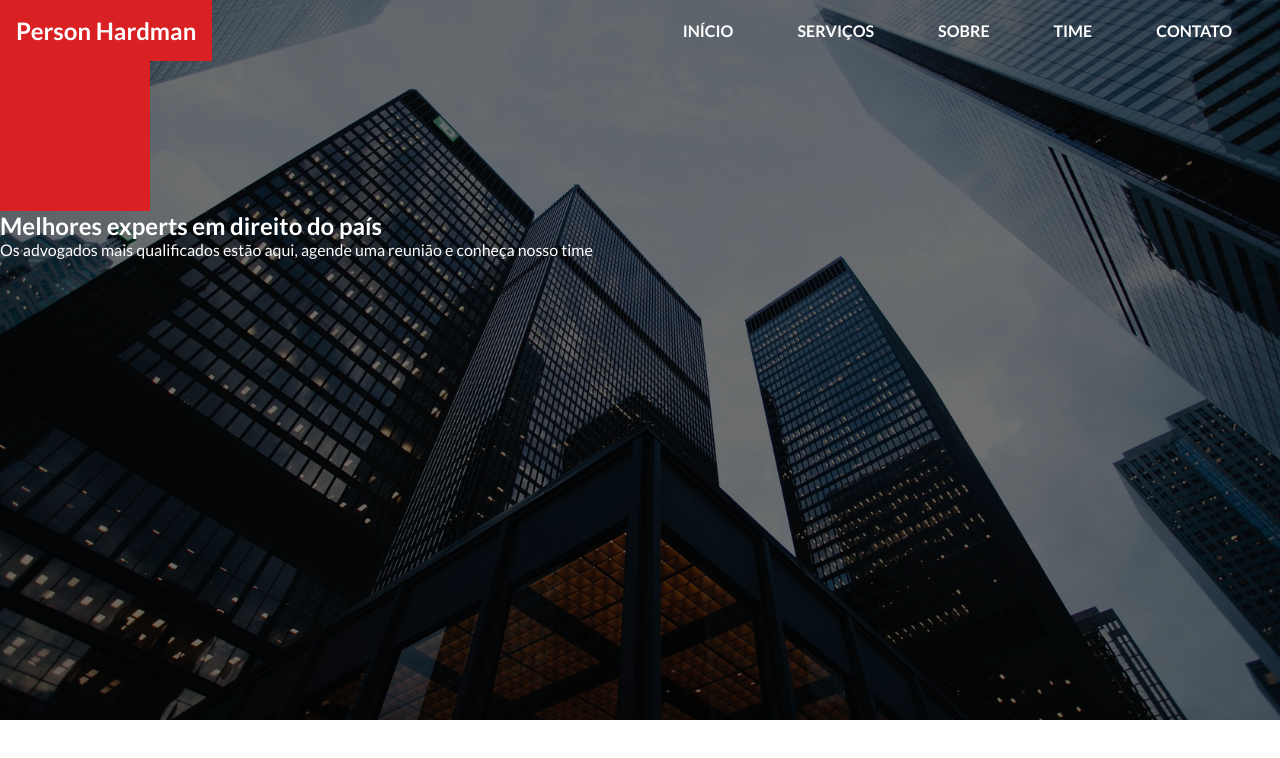
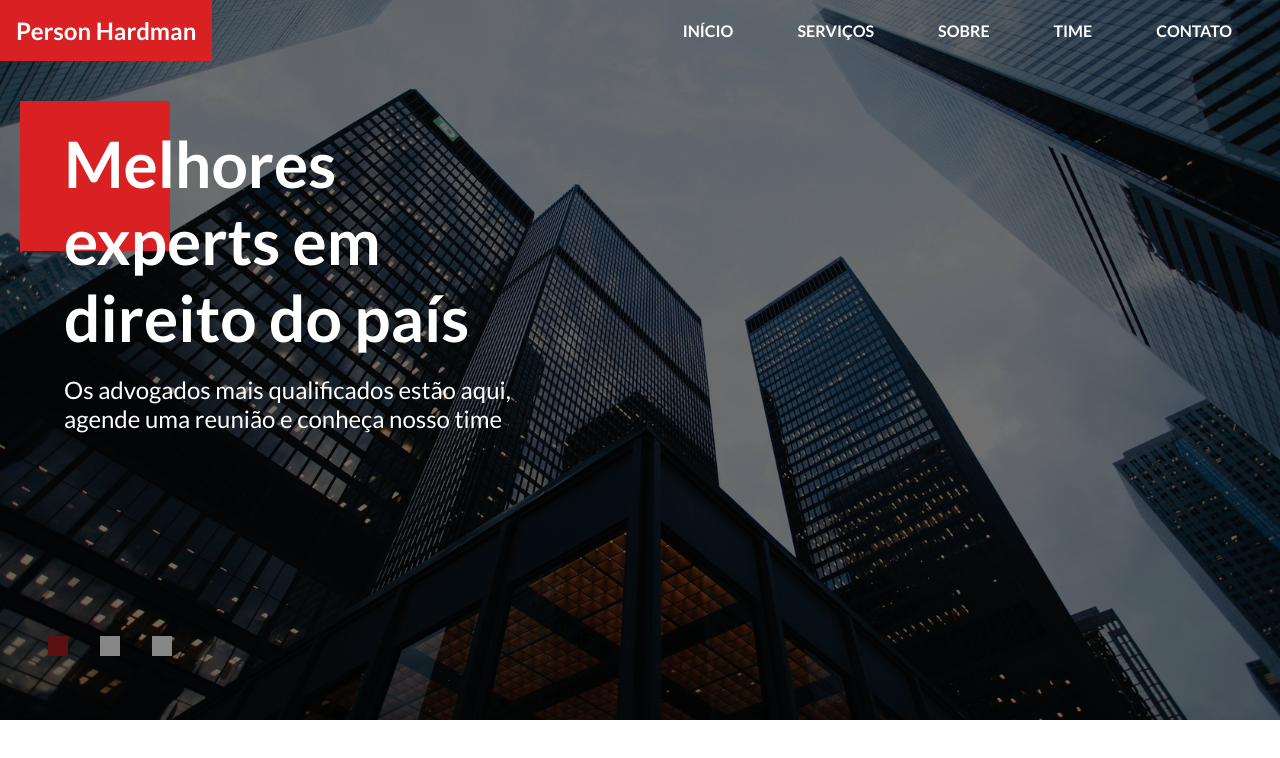
Before and after one commit to GRM-lima/Pearson-hardma, a plain HTML site: page index.html in a window 1280 px wide. Drawn offline with nearby package versions, Linux system fonts and the light colour scheme.

Commit message:
criação dos banner com square

```diff
--- a/css/style.css
+++ b/css/style.css
@@ -59,10 +59,51 @@ img {
     padding: 1rem;
 }
 
+.banner.active{
+    opacity: 1; /* banner ativo é mostrado */
+}
+
+.banner{
+    max-width: 45%;
+    opacity: 0;
+    padding: 4rem;
+    position: absolute;
+}
+
+.banner h2{
+    font-size: 4rem;
+    margin-bottom: 1.2rem;
+    position: relative;
+    z-index: 2;
+}
+
+.banner p{
+    font-size: 1.5rem;
+}
+
 .square{
     display: block;
     width: 150px;
     height: 150px;
     background-color: var(--main-color);
+    position: absolute;
+    left: 20px;
+    top: 40px;
+    z-index: 1;
+}
+.dots{
+    display: flex;
+    gap: 2rem;
+    position: absolute;
+    bottom: 9rem;
+    left: 3rem;
+}
+.dot{
+    width: 20px;
+    height: 20px;
+    background-color: var(--secondary-color);
+}
 
+.dot.active{
+    background-color: var(--secondary-bg-color);
 }
--- a/index.html
+++ b/index.html
@@ -25,13 +25,18 @@
             <a href="#contact">Contato</a>
         </nav>
        </div>
-       <div class="banner">
+       <div class="banner active">
         <span class="square"></span>
         <h2>Melhores experts em direito do país</h2>
         <p>Os advogados mais qualificados estão aqui, agende uma reunião e conheça nosso time</p>
        </div>
+       <div class="banner">
+        <span class="square"></span>
+        <h2>Advogados</h2>
+        <p>Melhores experts em direitos do país</p>
+       </div>
        <div class="dots">
-        <div class="dot"></div>
+        <div class="dot active"></div>
         <div class="dot"></div>
         <div class="dot"></div>
        </div>
```
